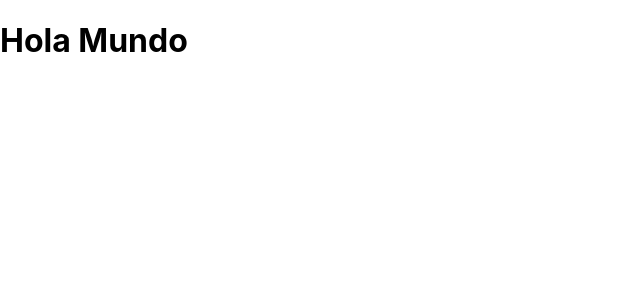
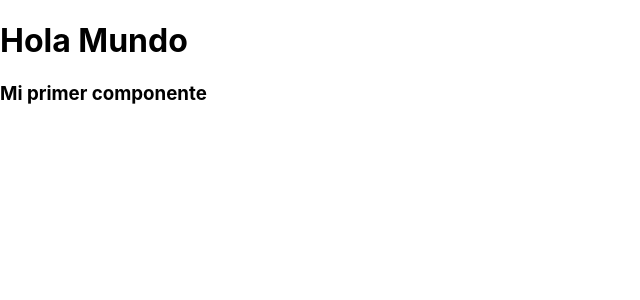
Before and after one commit to Aldeer/react-basico, a React (Create React App) app: page / in a window 1280 px wide. Shown: the top 300 px of the page, without its empty margins (0-640 px from the left). Built offline with nearby package versions, Linux system fonts and the light colour scheme.

Commit message:
creando mi primer componente y mostrandolo

```diff
--- a/src/App.js
+++ b/src/App.js
@@ -1,8 +1,11 @@
+import React from "react";
+import Contador from "./components/Contador";
 
 function App() {
   return (
     <div>
       <h1>Hola Mundo</h1>
+      <Contador />
     </div>
   );
 }
--- /dev/null
+++ b/src/components/Contador.js
@@ -0,0 +1,9 @@
+import React from "react";
+
+const contador = () => {
+    return (
+        <h3>Mi primer componente</h3>
+    );
+}
+
+export default contador;
```
